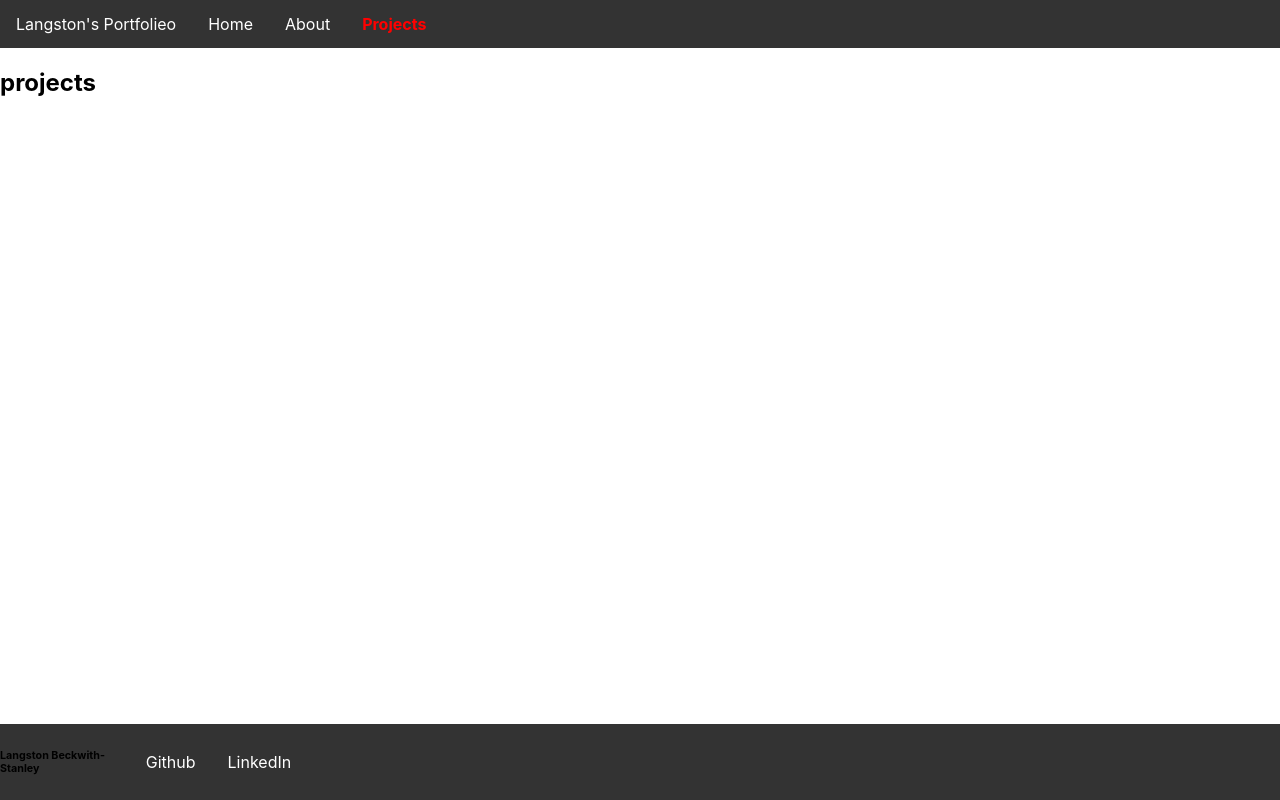
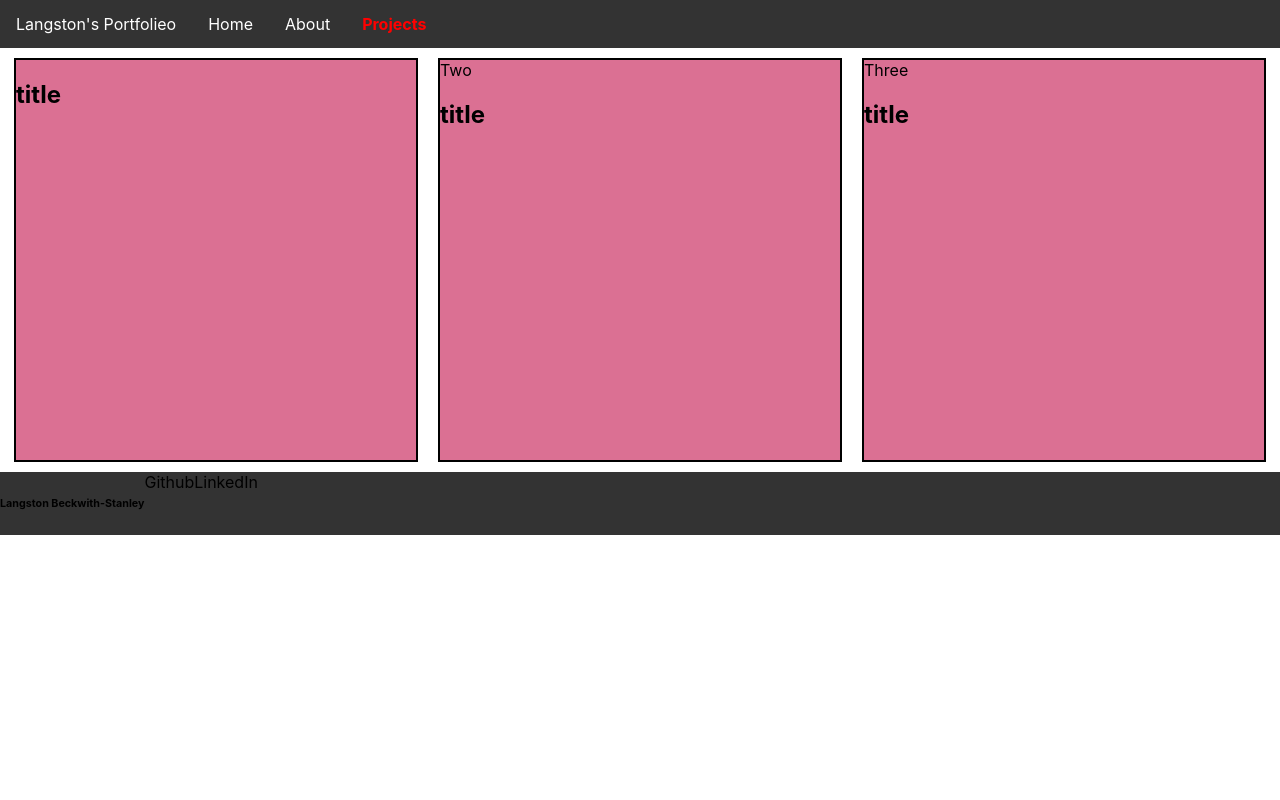
Before and after one commit to langstonBS/myPortfoleo, a React (Create React App) app: page /projects in a window 1280 px wide. Built offline with nearby package versions, Linux system fonts and the light colour scheme.

Commit message:
move computers

```diff
--- a/src/Footers/Footer.css
+++ b/src/Footers/Footer.css
@@ -7,42 +7,14 @@
     background-color: #333;
     display: flex;
     align-items: center;
-    justify-content: center;
     position:absolute;
-    bottom: 0;
     width: 100%;
   }
 
-  .navContainer {
+  .footContaner {
     list-style-type: none;
     margin: 0;
     padding: 0;
     overflow: hidden;
     background-color: #333;
   }
-
-  li {
-    float: left;
-  }
-
-.NavElements {
-    display: block;
-    color: white;
-    text-align: center;
-    padding: 14px 16px;
-    text-decoration: none;
-    float: left;
-  }
-
-  .FootElement {
-    display: block;
-    color: white;
-    text-align: center;
-    padding: 14px 16px;
-    text-decoration: none;
-  }
-
-  /* Change the link color to #111 (black) on hover */
-  li a:hover {
-    background-color: #111;
-  }
--- a/src/Footers/Footer.jsx
+++ b/src/Footers/Footer.jsx
@@ -4,13 +4,13 @@ import './Footer.css'
 export default function Footer() {
     return (
         <>
-            <div className="outFoot">
-                <h6>Langston Beckwith-Stanley</h6>
-                <ul className="navContainer">
+            <footer className="outFoot">
+                <ul className="footContaner">
+                    <li className="FootElement"><h6>Langston Beckwith-Stanley</h6></li>
                     <li className="FootElement">Github</li>
                     <li className="FootElement">LinkedIn</li>
                 </ul>
-            </div>
+            </footer>
         </>
 
     )
--- a/src/Navagation/Navagation.jsx
+++ b/src/Navagation/Navagation.jsx
@@ -14,6 +14,7 @@ const NavStyle = {
 const Navagation = () => {
     return (
         <>
+            <nav>
                 <ul className="navContainer">
                     <li className="NameElement" >
                         Langston's Portfolieo
@@ -42,6 +43,7 @@ const Navagation = () => {
                     </NavLink>
                     </li>
                 </ul>
+            </nav>
         </>
     );
 }
--- a/src/Projects/Projcets.jsx
+++ b/src/Projects/Projcets.jsx
@@ -1,10 +1,27 @@
 import React from 'react'
+import './Projects.css'
 
 const Projcets = () => {
     return (
         <>
-            <h2>projects</h2>
+            <div class="box">
+                <div class="innerBox">
+                    <article>
+                        <h2>title</h2>
 
+                    </article>
+                </div>
+                <div class="innerBox">Two
+                <article>
+                        <h2>title</h2>
+                    </article>
+                </div>
+                <div class="innerBox">Three
+                <article>
+                        <h2>title</h2>
+                    </article>
+                </div>
+            </div>
 
         </>
     )
--- a/src/Projects/Projects.css
+++ b/src/Projects/Projects.css
@@ -0,0 +1,13 @@
+.box {
+
+    display: flex;
+    flex-wrap: wrap;
+    justify-content: center;
+  }
+.innerBox {
+    width: 400px;
+    height: 400px;
+    border: black solid 2px;
+    background-color: palevioletred;
+    margin: 10px;
+}
```
Also changed, not shown: public/index.html (+0 -9 lines). Lines whose indentation alone changed are shown as unchanged.
